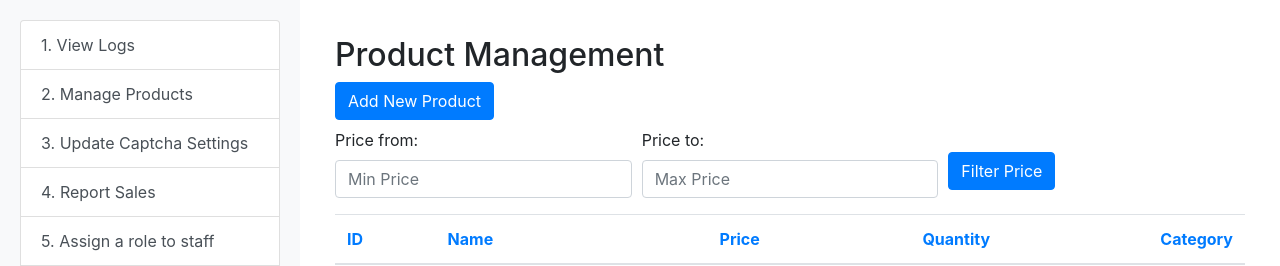
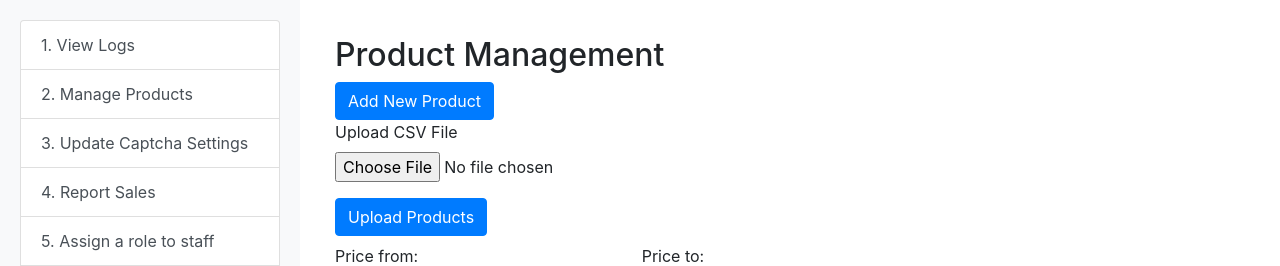
Before and after one commit to Kolpic/Online-Store, a Flask app: template Forum-Project/project/templates/crud.html in a window 1280 px wide. Shown: the top 266 px of the page. Run offline with Flask 3, Linux system fonts and the light colour scheme; the template is opened without the code that fills it, so the values that code supplies are empty; some libraries are stand-ins or nearby versions.

Commit message:
https://app.clickup.com/t/86bz5nqxb added import products with csv file

```diff
--- a/Forum-Project/project/main.py
+++ b/Forum-Project/project/main.py
@@ -1338,7 +1338,34 @@ def back_office_manager(conn, cur, *params):
 
         return render_template('active_users.html', users=users, name=name, email=email, user_id=user_id)
 
-    if request.path == f'/{username}/error_logs':
+    elif request.path == f'/{username}/crud_products/upload_products':
+        print("Entered /crud_products/upload_products cucessfully", flush=True)
+
+        file = request.files['productFile']
+
+        print("file", flush=True)
+        print(file, flush=True)
+
+        if file and  '.' in file.filename and file.filename.rsplit('.', 1)[1].lower() in ['csv']:
+
+            data = csv.reader(file.read().decode('utf-8').splitlines())
+
+            print("data", flush=True)
+            print(data, flush=True)
+
+            headers = next(data)  # Skip the header row
+
+            try:
+                utils.batch_insert_import_csv(cur, data, os)
+                session['crud_message'] = "Successfully inserted all products"
+            except Exception as e:
+                session['crud_error'] = "Something went wrong with the upload"
+        else:
+            session['crud_error'] = "Invalid file or file type."
+
+        return redirect(f'/{username}/crud_products')
+
+    elif request.path == f'/{username}/error_logs':
         utils.AssertUser(utils.has_permission(cur, request, 'Logs', 'read'), "You don't have permission to this resource")
 
         sort_by = request.args.get('sort','time')
@@ -1361,7 +1388,7 @@ def back_office_manager(conn, cur, *params):
 
         return render_template('logs.html', log_exceptions = log_exceptions, sort_by=sort_by, sort_order=sort_order)
 
-    if request.path == f'/{username}/update_captcha_settings':
+    elif request.path == f'/{username}/update_captcha_settings':
         utils.AssertUser(utils.has_permission(cur, request, 'Captcha Settings', 'read'), "You don't have permission to this resource")
 
         if request.method == 'GET':
@@ -1389,7 +1416,7 @@ def back_office_manager(conn, cur, *params):
 
         return redirect(f'/{username}/staff_portal')
 
-    if request.path.split('/')[2] == 'report_sales':
+    elif request.path.split('/')[2] == 'report_sales':
         utils.AssertUser(utils.has_permission(cur, request, 'Report sales', 'read'), "You don't have permission to this resource")
 
         default_to_date = datetime.now()
@@ -1521,7 +1548,7 @@ def back_office_manager(conn, cur, *params):
         else:
             utils.AssertUser(False, "Invalid url")
 
-    if request.path == f'/{username}/download_report_without_generating_rows_in_the_html':
+    elif request.path == f'/{username}/download_report_without_generating_rows_in_the_html':
 
         form_data = {key: request.form.get(key, '') for key in ['date_from', 'date_to', 'format']}
 
@@ -1566,7 +1593,7 @@ def back_office_manager(conn, cur, *params):
             return response
 
 
-    if request.path == f'/{username}/download_report':
+    elif request.path == f'/{username}/download_report':
 
         keys = ['date_from', 'date_to', 'group_by', 'status', 'total_records', 'total_price', 'report_data', 'format']
 
@@ -1655,7 +1682,7 @@ def back_office_manager(conn, cur, *params):
         else:
             utils.AssertDev(False, "Invalid download format")
 
-    if request.path == f'/{username}/role_permissions':
+    elif request.path == f'/{username}/role_permissions':
         utils.AssertUser(utils.has_permission(cur, request, 'Staff roles', 'read'), "You don't have permission to this resource")
         interfaces = ['Logs', 'CRUD Products', 'Captcha Settings', 'Report sales', 'Staff roles', 'CRUD Orders']
 
@@ -1698,7 +1725,7 @@ def back_office_manager(conn, cur, *params):
 
         return redirect(f'/{username}/role_permissions?role=' + role_id)
 
-    if f'/{username}/crud_products' in request.path and len(request.path.split('/')) == 3:
+    elif f'/{username}/crud_products' in request.path and len(request.path.split('/')) == 3:
 
         print("Enterd crud_products read successfully", flush=True)
         utils.AssertUser(utils.has_permission(cur, request, 'CRUD Products', 'read'), "You don't have permission to this resource")
@@ -2066,6 +2093,35 @@ def back_office_manager(conn, cur, *params):
 @app.route('/favicon.ico')
 def favicon():
     return app.send_static_file('favicon.ico')
+
+# @app.route('/<username>/upload_products', methods=['POST'])
+# def upload_products(username):
+
+#     file = request.files['productFile']
+#     if file and  '.' in file.filename and file.filename.rsplit('.', 1)[1].lower() in ['csv']:
+
+#         data = csv.reader(file.read().decode('utf-8').splitlines())
+#         headers = next(data)  # Skip the header row
+
+#         try:
+#             batch_insert(cur, data)
+#             flash("Products uploaded successfully.")
+#         except Exception as e:
+#             flash(str(e))
+#     else:
+#         flash("Invalid file or file type.")
+
+#     return redirect('/crud.html', username=username)
+
+# def batch_insert_import_csv(cursor, data, batch_size=100):
+#     batch = []
+#     for row in data:
+#         batch.append(row)
+#         if len(batch) >= batch_size:
+#             cursor.executemany("INSERT INTO products (name, price, quantity, category, currency_id) VALUES (%s, %s, %s, %s, %s)", batch)
+#             batch = []
+#     if batch:
+#         cursor.executemany("INSERT INTO products (name, price, quantity, category, currency_id) VALUES (%s, %s, %s, %s, %s)", batch)
 
 url_to_function_map = [
     (r'(?:/[A-z]+)?/registration', registration),
@@ -2094,7 +2150,7 @@ url_to_function_map = [
     (r'(?:/[A-z]+)?/staff_portal', staff_portal),
     (r'(?:/[A-z]+)?/logout_staff', logout_staff),
     (r'(/[A-z]+)/logout_staff', logout_staff),
-    (r'(?:/[A-z]+)?/(error_logs|update_captcha_settings|report_sales|crud_products|crud_staff|role_permissions|download_report|crud_orders|active_users|download_report_without_generating_rows_in_the_html)(?:/[\w\d\-_/]*)?', back_office_manager),
+    (r'(?:/[A-z]+)?/(error_logs|update_captcha_settings|report_sales|crud_products|crud_staff|role_permissions|download_report|crud_orders|active_users|download_report_without_generating_rows_in_the_html|upload_products)(?:/[\w\d\-_/]*)?', back_office_manager),
 ]
 
 @app.endpoint("handle_request")
--- a/Forum-Project/project/templates/crud.html
+++ b/Forum-Project/project/templates/crud.html
@@ -54,6 +54,15 @@
         <h2>Product Management</h2>
         <div class="mb-2">
             <button onclick="navigateTo('add_product')" class="btn btn-primary">Add New Product</button>
+
+            <form id="addProductForm" method="POST" action="/Kolpic/crud_products/upload_products" enctype="multipart/form-data">
+                <div class="form-group">
+                    <label for="productFile">Upload CSV File</label>
+                    <input type="file" class="form-control-file" id="productFile" name="productFile" accept=".csv" required>
+                </div>
+                <button onclick="navigateTo('upload_products')" type="submit" class="btn btn-primary">Upload Products</button>
+            </form>
+
         </div>
         <form id="priceForm" method="get">
         <div class="form-row">
```
Also changed, not shown: Forum-Project/project/utils.py (+28 -0 lines).
